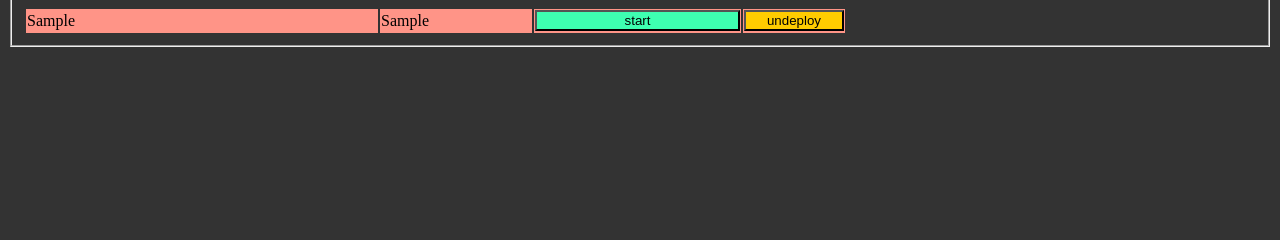
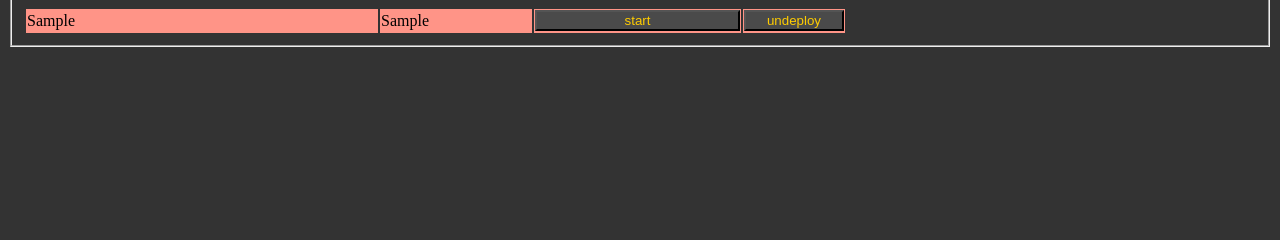
Before and after one commit to seven2221/deployer, a Flask app: template app/templates/SA_menu.html in a window 1280 px wide. Shown: the part 154-394 px from the top of the page. Run offline with Flask 2, Linux system fonts and the light colour scheme; the template is opened without the code that fills it: most values are stand-ins (such as "Sample title", 1, 10 or a date in 2020).

Commit message:
доделал деплой

```diff
--- a/app/config.py
+++ b/app/config.py
@@ -11,7 +11,6 @@ class Config(object):
     GFcomponents = ['sun-bpel-engine', 'sun-http-binding', 'sun-jms-binding', 'sun-database-binding', 'sun-file-binding', 'sun-ftp-binding', 'sun-scheduler-binding']
 
     home = "C:\\Users\\IOnoshko\\Documents\\Test\\deployer_home\\"
-    # path = "C:\\Users\\IOnoshko\\Documents\\Test\\deploy\\"
     zippath = home + "zipfiles\\"
     logpath = home + "logs\\"
     tempdir = home + "temp\\"
--- a/app/templates/SA_menu.html
+++ b/app/templates/SA_menu.html
@@ -8,7 +8,7 @@
         <table>
             {% for SA in SAs %}
 				{% if SAs[SA] == "started" %}
-					<tr style="background: #3effb1">
+					<tr style="background: #ffdb65">
 						<td style="width:350px; color:black">
 							<span> {{ SA }} </span>
 						</td>
@@ -18,19 +18,19 @@
 						<td>
 							<form action={{ url_for('stop_SA') }} method="post">
 								<input name="SA" style="display:none" value="{{ SA }}">
-								<input type="submit" value="stop" size="7" style="margin-bottom: -15px; width:100px; background: #798eff">
+								<input type="submit" value="stop" size="7" style="margin-bottom: -15px; width:100px; background: #4a4a4a; color: #fc0">
 							</form>
 						</td>
 						<td>
 							<form action={{ url_for('shutdown_SA') }} method="post">
 								<input name="SA" style="display:none" value="{{ SA }}">
-								<input type="submit" value="shutdown" size="7" style="margin-bottom: -15px; width:100px; background: #ff9487">
+								<input type="submit" value="shutdown" size="7" style="margin-bottom: -15px; width:100px; background: #4a4a4a; color: #fc0">
 							</form>
 						</td>
 						<td>
 							<form action={{ url_for('undeploy_SA') }} method="post">
 								<input name="SA" style="display:none" value="{{ SA }}">
-								<input type="submit" value="undeploy" style="margin-bottom: -15px; width:100px; background: #fc0">
+								<input type="submit" value="undeploy" style="margin-bottom: -15px; width:100px; background: #4a4a4a; color: #fc0">
 							</form>
 						</td>
 					</tr>
@@ -45,19 +45,19 @@
                         <td>
                             <form action={{ url_for('start_SA') }} method="post">
                                 <input name="SA" style="display:none" value="{{ SA }}">
-                                <input type="submit" value="start" style="margin-bottom: -15px; width:100px; background: #3effb1">
+                                <input type="submit" value="start" style="margin-bottom: -15px; width:100px; background: #4a4a4a; color: #fc0">
                             </form>
                         </td>
                         <td>
                             <form action={{ url_for('shutdown_SA') }} method="post">
                                 <input name="SA" style="display:none" value="{{ SA }}">
-                                <input type="submit" value="shutdown" style="margin-bottom: -15px; width:100px; background: #ff9487">
+                                <input type="submit" value="shutdown" style="margin-bottom: -15px; width:100px; background: #4a4a4a; color: #fc0">
                             </form>
                         </td>
 						<td>
 							<form action={{ url_for('undeploy_SA') }} method="post">
 								<input name="SA" style="display:none" value="{{ SA }}">
-								<input type="submit" value="undeploy" style="margin-bottom: -15px; width:100px; background: #fc0">
+								<input type="submit" value="undeploy" style="margin-bottom: -15px; width:100px; background: #4a4a4a; color: #fc0">
 							</form>
 						</td>
 					</tr>
@@ -72,13 +72,13 @@
                         <td colspan="2">
                             <form action={{ url_for('start_SA') }} method="post">
                                 <input name="SA" style="display:none" value="{{ SA }}">
-                                <input type="submit" value="start" style="margin-bottom: -15px; width:205px; background: #3effb1">
+                                <input type="submit" value="start" style="margin-bottom: -15px; width:205px; background: #4a4a4a; color: #fc0">
                             </form>
                         </td>
 						<td>
 							<form action={{ url_for('undeploy_SA') }} method="post">
 								<input name="SA" style="display:none" value="{{ SA }}">
-								<input type="submit" value="undeploy" style="margin-bottom: -15px; width:100px; background: #fc0">
+								<input type="submit" value="undeploy" style="margin-bottom: -15px; width:100px; background: #4a4a4a; color: #fc0">
 							</form>
 						</td>
 					</tr>
```
Also changed, not shown: app/gf_operations.py (+23 -5 lines), app/routes.py (+9 -1 lines), app/templates/deploy.html (+15 -9 lines).
